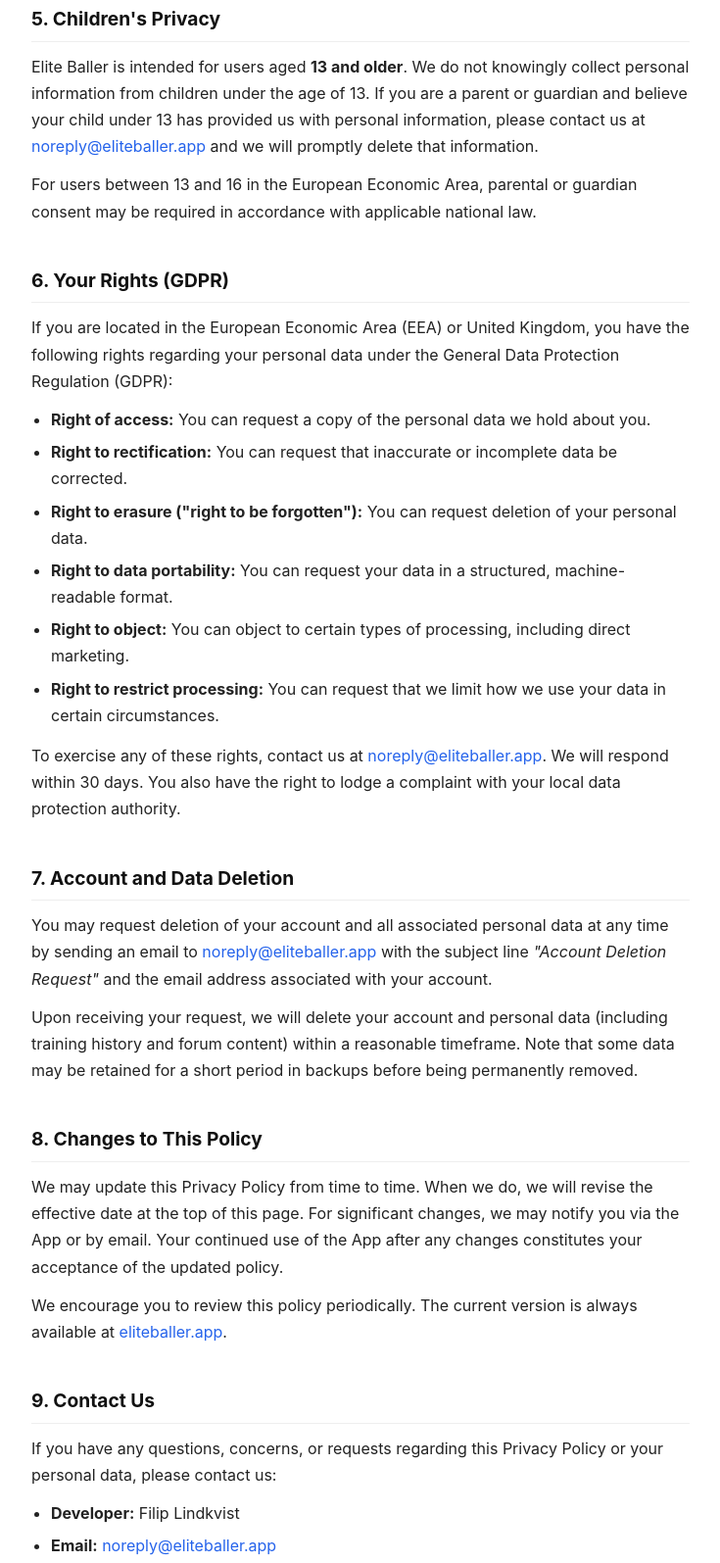
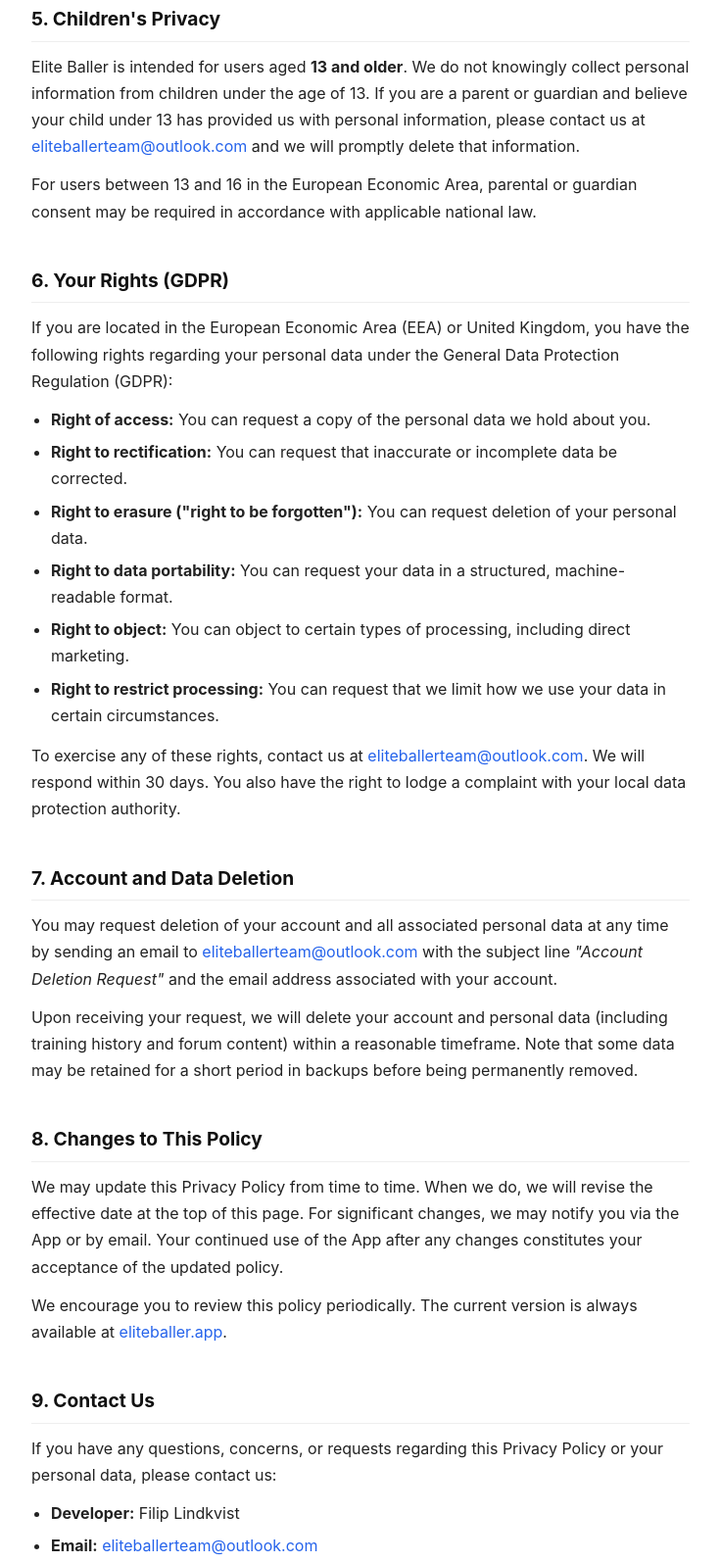
Before and after one commit to Geouria/eliteballer-privacy, a plain HTML site: page index.html in a window 1280 px wide. Shown: the part 2231-3826 px from the top of the page at 98% size, without its empty margins (272-1007 px from the left). Drawn offline with Linux system fonts and the light colour scheme.

Commit message:
Update index.html

```diff
--- a/index.html
+++ b/index.html
@@ -194,7 +194,7 @@
         Elite Baller is intended for users aged <strong>13 and older</strong>. We do not knowingly collect personal
         information from children under the age of 13. If you are a parent or guardian and believe your child under
         13 has provided us with personal information, please contact us at
-        <a href="mailto:noreply@eliteballer.app">noreply@eliteballer.app</a> and we will promptly delete that information.
+        <a href="mailto:eliteballerteam@outlook.com">eliteballerteam@outlook.com</a> and we will promptly delete that information.
       </p>
       <p>
         For users between 13 and 16 in the European Economic Area, parental or guardian consent may be required
@@ -218,7 +218,7 @@
       </ul>
       <p>
         To exercise any of these rights, contact us at
-        <a href="mailto:noreply@eliteballer.app">noreply@eliteballer.app</a>. We will respond within 30 days.
+        <a href="mailto:eliteballerteam@outlook.com">eliteballerteam@outlook.com</a>. We will respond within 30 days.
         You also have the right to lodge a complaint with your local data protection authority.
       </p>
     </section>
@@ -227,7 +227,7 @@
       <h2>7. Account and Data Deletion</h2>
       <p>
         You may request deletion of your account and all associated personal data at any time by sending an email to
-        <a href="mailto:noreply@eliteballer.app">noreply@eliteballer.app</a> with the subject line
+        <a href="mailto:eliteballerteam@outlook.com">eliteballerteam@outlook.com</a> with the subject line
         <em>"Account Deletion Request"</em> and the email address associated with your account.
       </p>
       <p>
@@ -255,7 +255,7 @@
       <p>If you have any questions, concerns, or requests regarding this Privacy Policy or your personal data, please contact us:</p>
       <ul>
         <li><strong>Developer:</strong> Filip Lindkvist</li>
-        <li><strong>Email:</strong> <a href="mailto:noreply@eliteballer.app">noreply@eliteballer.app</a></li>
+        <li><strong>Email:</strong> <a href="eliteballerteam@outlook.com">eliteballerteam@outlook.com</a></li>
         <li><strong>Website:</strong> <a href="https://eliteballer.app" target="_blank" rel="noopener">eliteballer.app</a></li>
       </ul>
     </section>
```
